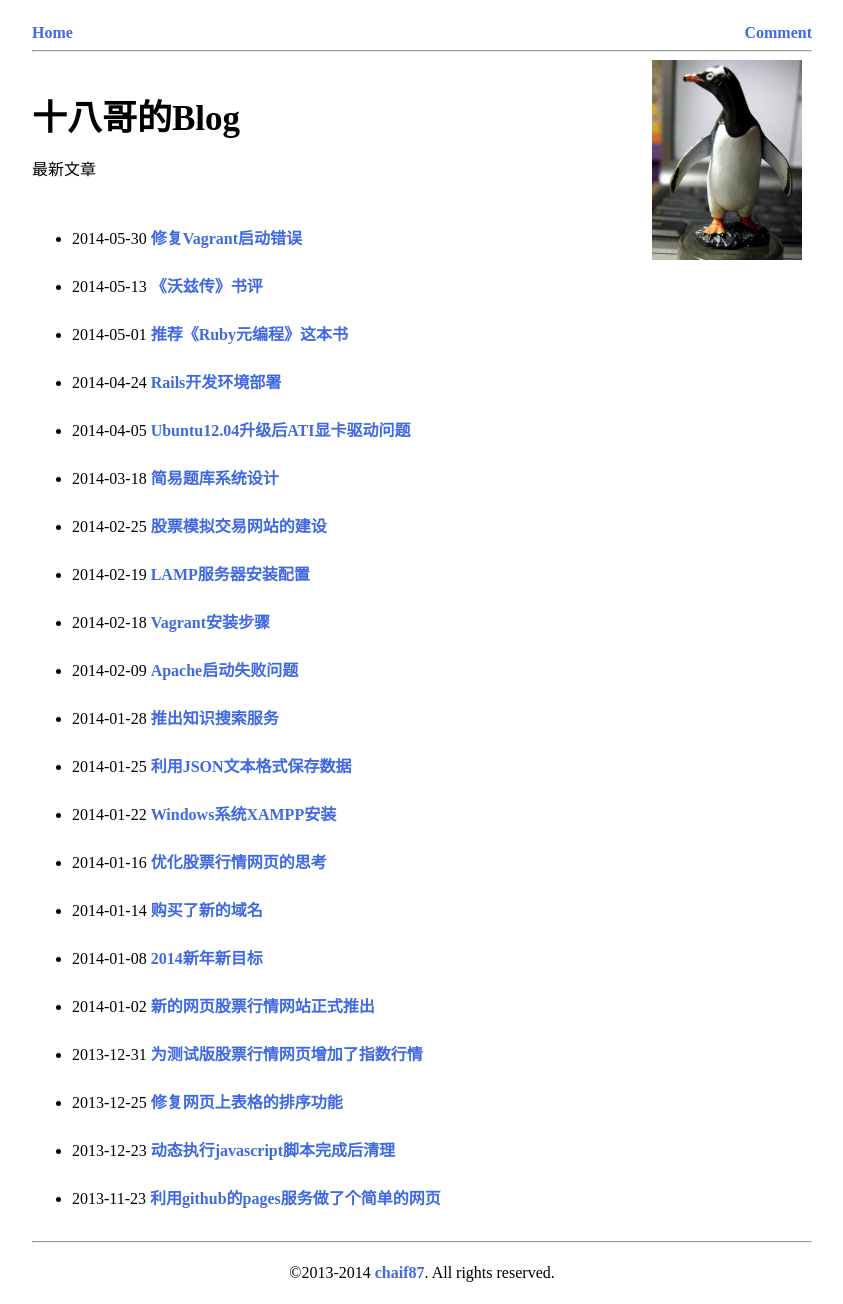
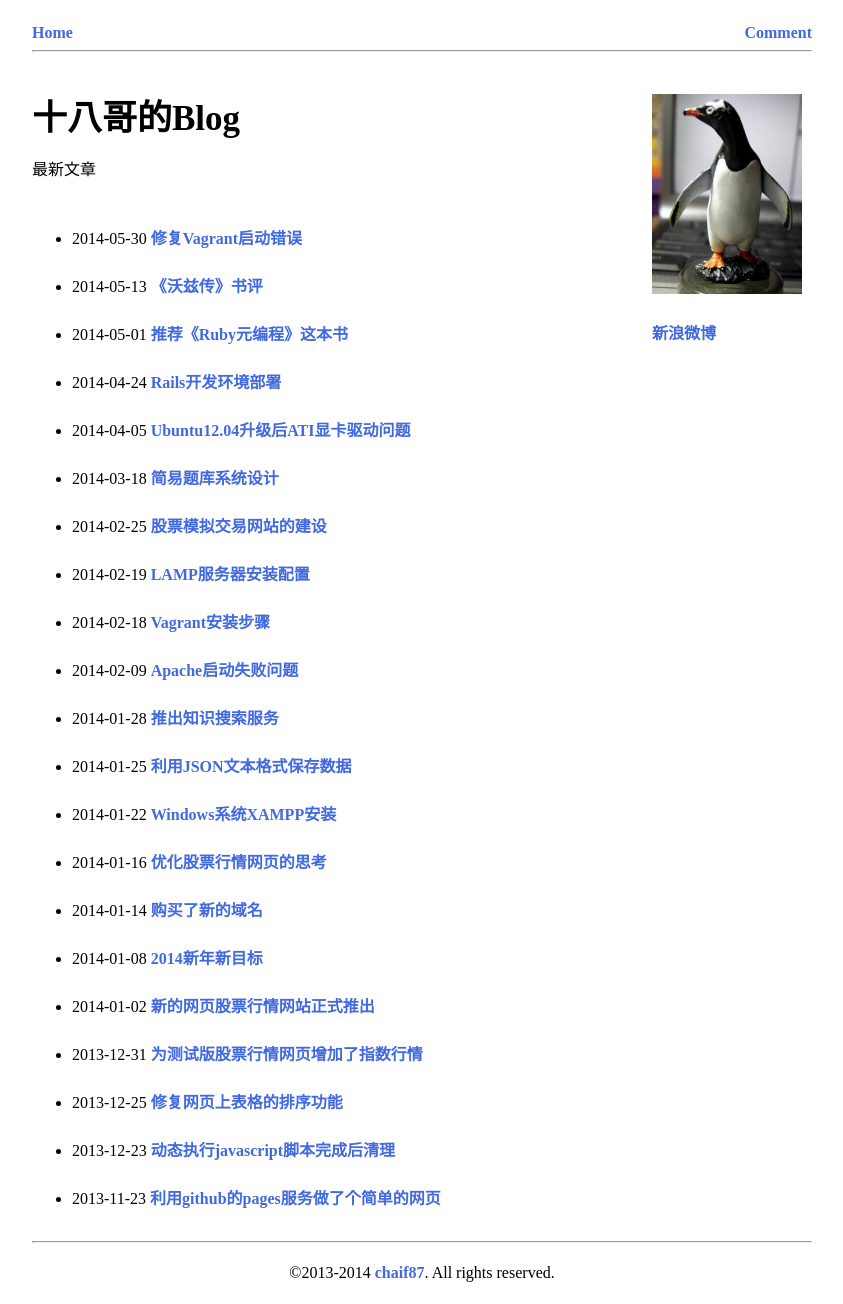
Before and after one commit to cforth/blog, a Jekyll site: the page built from index.html, in a window 1280 px wide. Shown: the whole page, without its empty margins (218-1061 px from the left). Built offline with Jekyll 4.4.1, drawn with Linux system fonts in a browser that asks for light colours; Markdown is read by kramdown in place of the engine named in the settings.

Commit message:
增加微博链接

```diff
--- a/_layouts/main.html
+++ b/_layouts/main.html
@@ -17,7 +17,9 @@
     </div>
 
     <div id="menu">
-      <img src="{{ site.baseurl}}/my.jpg" width="150" height="200" />
+      <br />
+      <p><img src="{{ site.baseurl}}/my.jpg" width="150" height="200" /></p>
+      <p><a href="http://weibo.com/superchaifei">新浪微博</a></p>
     </div>
 
   </div>
```
